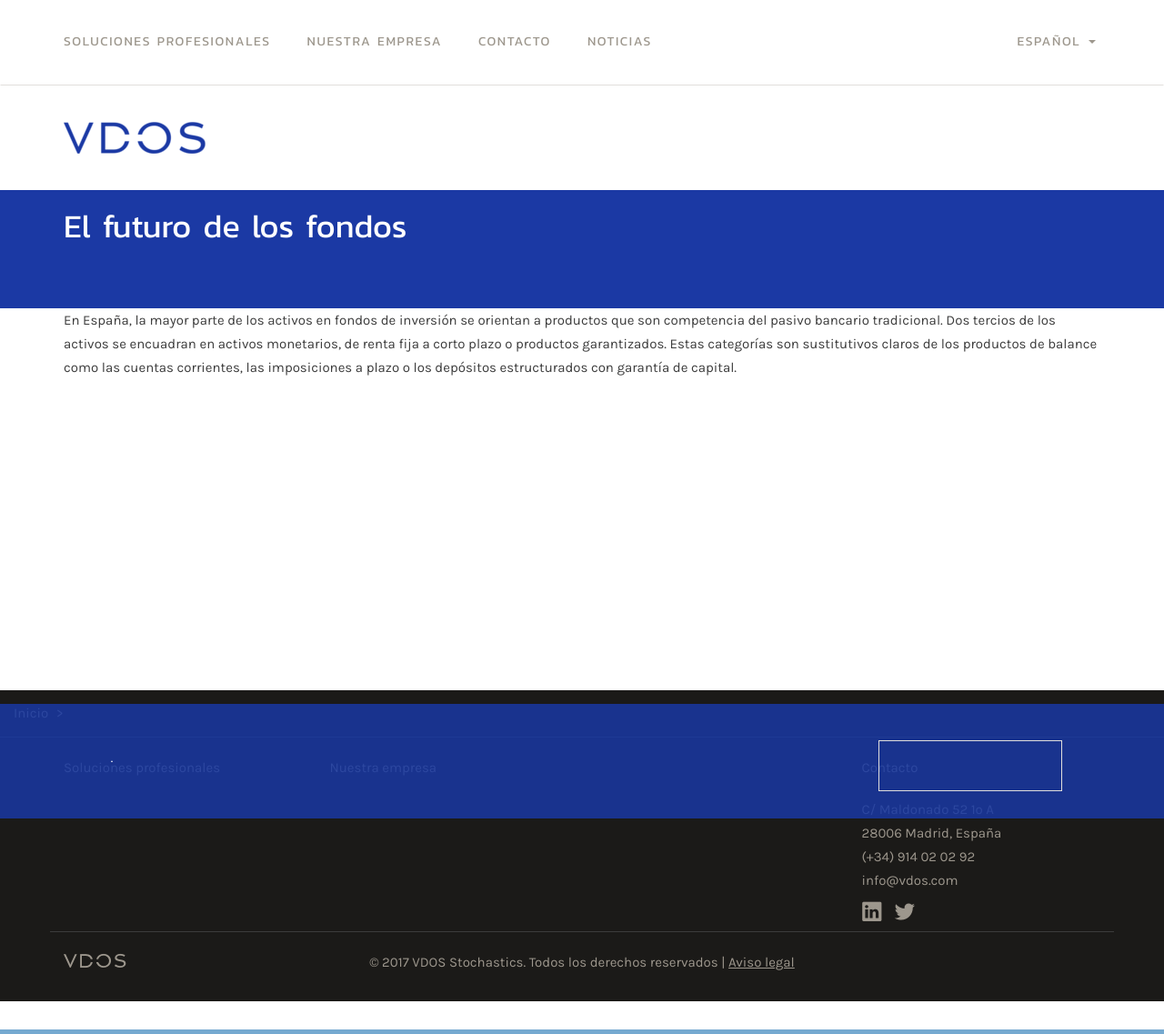
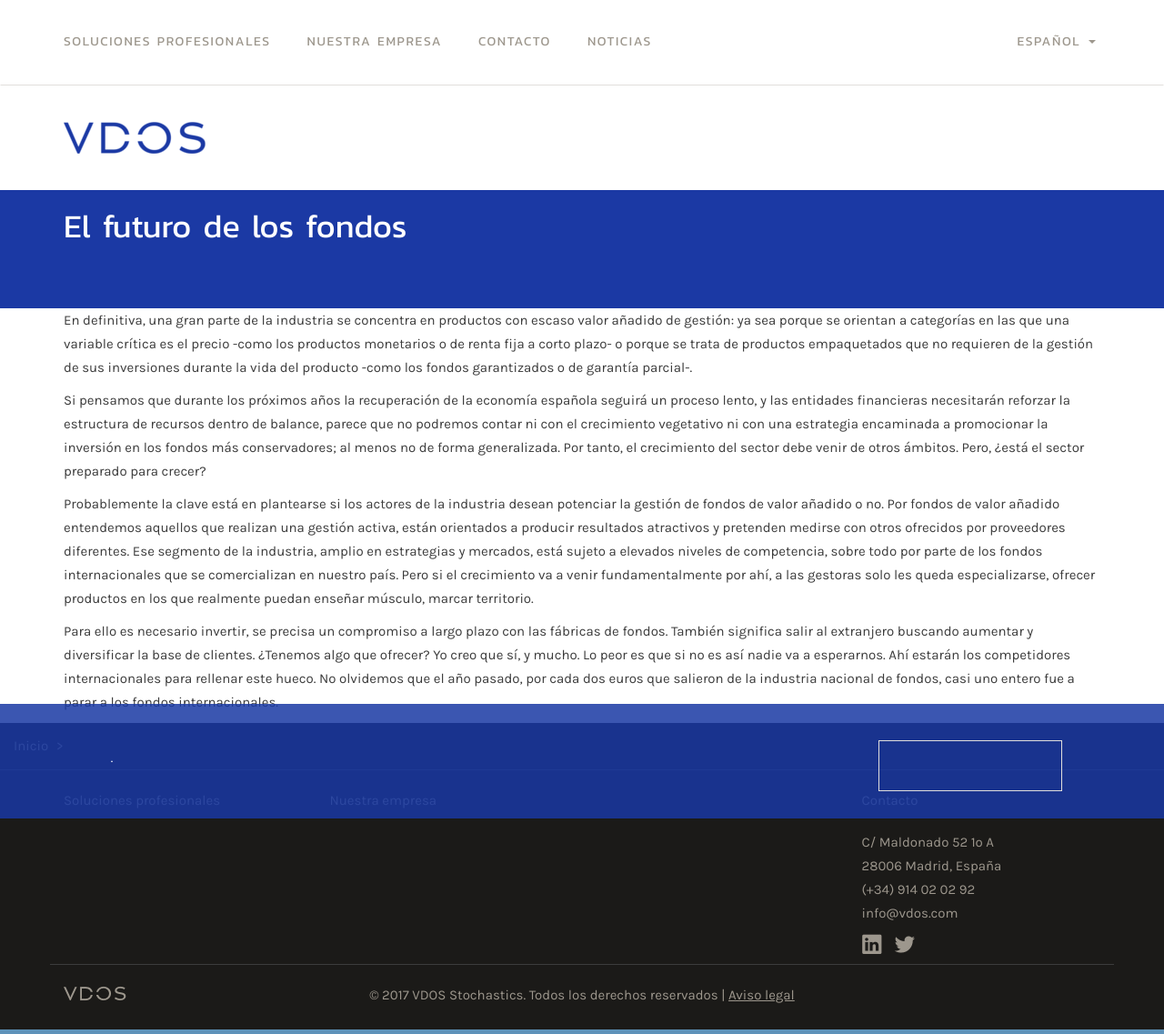
Before and after one commit to spc82/spc82.github.io, a Jekyll site: the page built from _posts/2017-02-13-test.markdown, in a window 1280 px wide. Shown: the whole page at 91% size. Built offline with Jekyll 4.4.1, drawn with Linux system fonts in a browser that asks for light colours; some of the changed lines change nothing that is shown.

Commit message:
Updated Test

```diff
--- a/_posts/2017-02-13-test.markdown
+++ b/_posts/2017-02-13-test.markdown
@@ -4,14 +4,12 @@
 categories:
 - es
 - noticias
-summary-text: |-
-  En definitiva, una gran parte de la industria se concentra en productos con escaso valor añadido de gestión: ya sea porque se orientan a categorías en las que una variable crítica es el precio -como los productos monetarios o de renta fija a corto plazo- o porque se trata de productos empaquetados que no requieren de la gestión de sus inversiones durante la vida del producto -como los fondos garantizados o de garantía parcial-.
-
-  Si pensamos que durante los próximos años la recuperación de la economía española seguirá un proceso lento, y las entidades financieras necesitarán reforzar la estructura de recursos dentro de balance, parece que no podremos contar ni con el crecimiento vegetativo ni con una estrategia encaminada a promocionar la inversión en los fondos más conservadores; al menos no de forma generalizada. Por tanto, el crecimiento del sector debe venir de otros ámbitos. Pero, ¿está el sector preparado para crecer?
-
-  Probablemente la clave está en plantearse si los actores de la industria desean potenciar la gestión de fondos de valor añadido o no. Por fondos de valor añadido entendemos aquellos que realizan una gestión activa, están orientados a producir resultados atractivos y pretenden medirse con otros ofrecidos por proveedores diferentes. Ese segmento de la industria, amplio en estrategias y mercados, está sujeto a elevados niveles de competencia, sobre todo por parte de los fondos internacionales que se comercializan en nuestro país. Pero si el crecimiento va a venir fundamentalmente por ahí, a las gestoras solo les queda especializarse, ofrecer productos en los que realmente puedan enseñar músculo, marcar territorio.
-
-  Para ello es necesario invertir, se precisa un compromiso a largo plazo con las fábricas de fondos. También significa salir al extranjero buscando aumentar y diversificar la base de clientes. ¿Tenemos algo que ofrecer? Yo creo que sí, y mucho. Lo peor es que si no es así nadie va a esperarnos. Ahí estarán los competidores internacionales para rellenar este hueco. No olvidemos que el año pasado, por cada dos euros que salieron de la industria nacional de fondos, casi uno entero fue a parar a los fondos internacionales.
+summary-text: En España, la mayor parte de los activos en fondos de inversión se orientan
+  a productos que son competencia del pasivo bancario tradicional. Dos tercios de
+  los activos se encuadran en activos monetarios, de renta fija a corto plazo o productos
+  garantizados. Estas categorías son sustitutivos claros de los productos de balance
+  como las cuentas corrientes, las imposiciones a plazo o los depósitos estructurados
+  con garantía de capital.
 author: Sergio Ortega
 keywords: VDOS, fondos, inversion, futuro
 description: En España, la mayor parte de los activos en fondos de inversión se orientan
@@ -32,4 +30,10 @@
 layout: post
 ---
 
-En España, la mayor parte de los activos en fondos de inversión se orientan a productos que son competencia del pasivo bancario tradicional. Dos tercios de los activos se encuadran en activos monetarios, de renta fija a corto plazo o productos garantizados. Estas categorías son sustitutivos claros de los productos de balance como las cuentas corrientes, las imposiciones a plazo o los depósitos estructurados con garantía de capital.
+En definitiva, una gran parte de la industria se concentra en productos con escaso valor añadido de gestión: ya sea porque se orientan a categorías en las que una variable crítica es el precio -como los productos monetarios o de renta fija a corto plazo- o porque se trata de productos empaquetados que no requieren de la gestión de sus inversiones durante la vida del producto -como los fondos garantizados o de garantía parcial-.
+
+Si pensamos que durante los próximos años la recuperación de la economía española seguirá un proceso lento, y las entidades financieras necesitarán reforzar la estructura de recursos dentro de balance, parece que no podremos contar ni con el crecimiento vegetativo ni con una estrategia encaminada a promocionar la inversión en los fondos más conservadores; al menos no de forma generalizada. Por tanto, el crecimiento del sector debe venir de otros ámbitos. Pero, ¿está el sector preparado para crecer?
+
+Probablemente la clave está en plantearse si los actores de la industria desean potenciar la gestión de fondos de valor añadido o no. Por fondos de valor añadido entendemos aquellos que realizan una gestión activa, están orientados a producir resultados atractivos y pretenden medirse con otros ofrecidos por proveedores diferentes. Ese segmento de la industria, amplio en estrategias y mercados, está sujeto a elevados niveles de competencia, sobre todo por parte de los fondos internacionales que se comercializan en nuestro país. Pero si el crecimiento va a venir fundamentalmente por ahí, a las gestoras solo les queda especializarse, ofrecer productos en los que realmente puedan enseñar músculo, marcar territorio.
+
+Para ello es necesario invertir, se precisa un compromiso a largo plazo con las fábricas de fondos. También significa salir al extranjero buscando aumentar y diversificar la base de clientes. ¿Tenemos algo que ofrecer? Yo creo que sí, y mucho. Lo peor es que si no es así nadie va a esperarnos. Ahí estarán los competidores internacionales para rellenar este hueco. No olvidemos que el año pasado, por cada dos euros que salieron de la industria nacional de fondos, casi uno entero fue a parar a los fondos internacionales.
```
